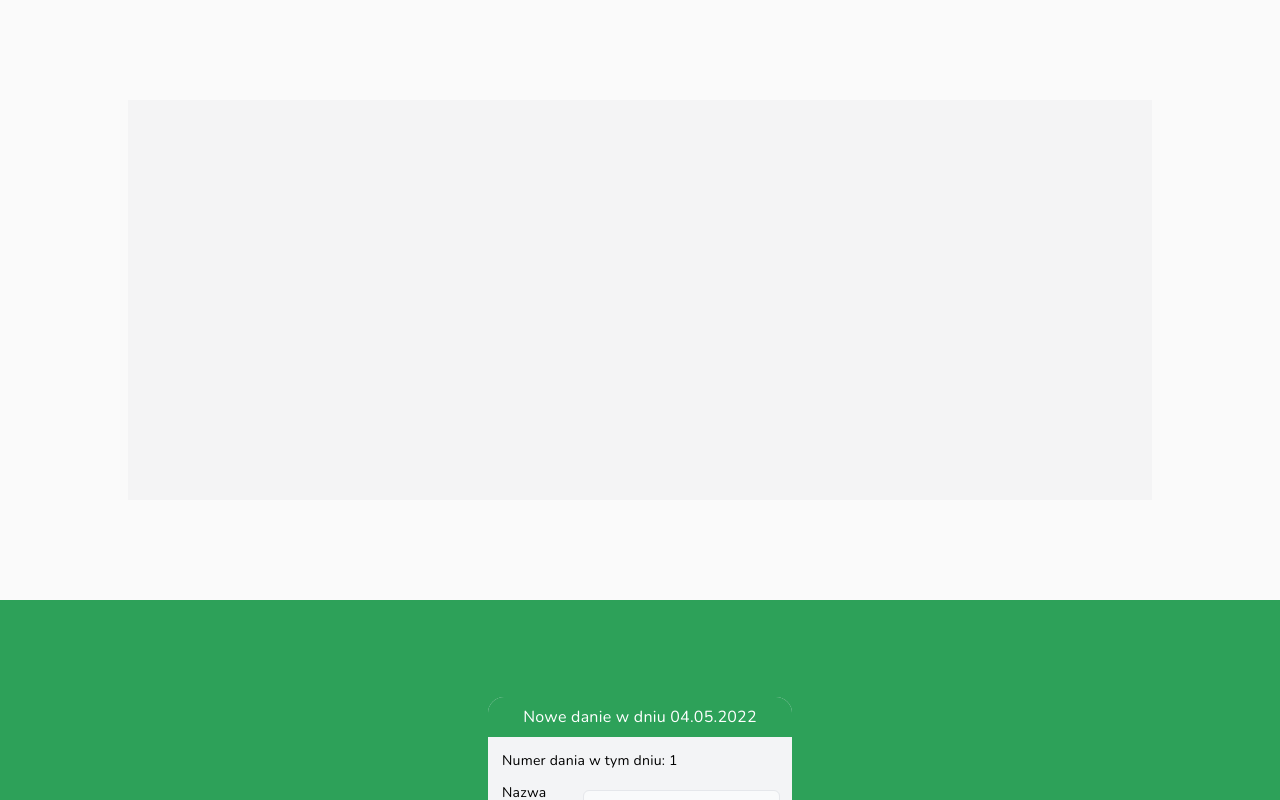
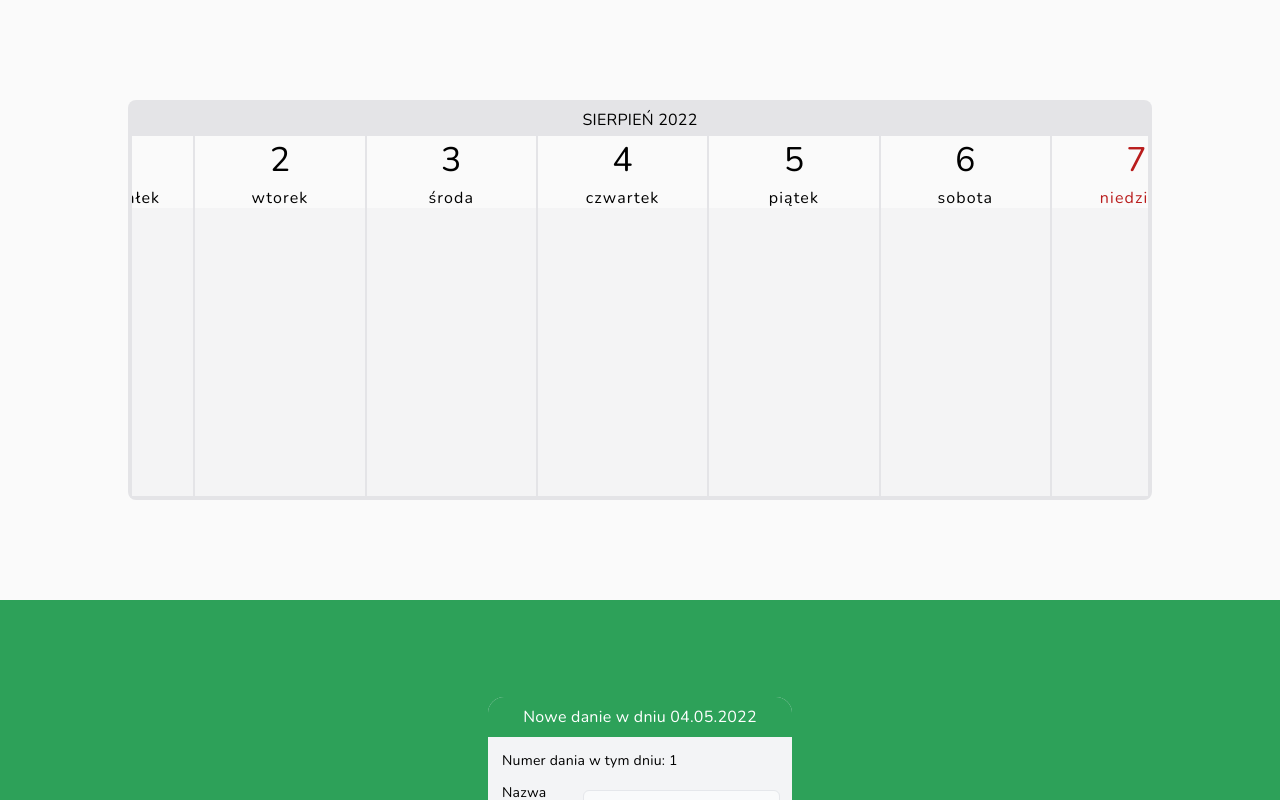
Before and after one commit to toungyhug/choice, a Vue app: page / in a window 1280 px wide. Built offline with nearby package versions, Linux system fonts and the light colour scheme.

Commit message:
started calendar and added month function

```diff
--- a/src/App.vue
+++ b/src/App.vue
@@ -3,7 +3,7 @@
     class="w-full h-screen scrollbar-thin scrollbar-track-zinc-400 scrollbar-thumb-stone-200 font-nunito tracking-wide"
   >
     <div class="w-full bg-zinc-50 h-3/4 flex justify-center items-center">
-      <div class="w-4/5 h-2/3 bg-zinc-100">
+      <div class="w-4/5 h-2/3 bg-zinc-200 rounded-lg">
         <calendar />
       </div>
     </div>
--- a/src/components/addFood.vue
+++ b/src/components/addFood.vue
@@ -129,6 +129,7 @@ export default defineComponent({
       }
       tempNewFood.value = { ...tempNewFood.value, options: opt };
       dateStor.newFood = tempNewFood.value;
+      console.log(dateStor.newFood);
     };
     return { tempNewFood, dateStor, addFoodToTemp, tempNewFoodOptions };
   },
--- a/src/components/calendar.vue
+++ b/src/components/calendar.vue
@@ -1,5 +1,47 @@
 <template>
-  <div class="w-full h-full p-2"></div>
+  <div class="w-full h-full p-1 flex flex-col justify-start">
+    <div class="w-full text-center pt-1 pb-1">SIERPIEŃ 2022</div>
+    <div
+      @wheel="scroll"
+      ref="scrollableDiv"
+      class="flex justify-start items-start overflow-x-scroll flex-1 scrollbar-thin scrollbar-track-zinc-200 scrollbar-thumb-zinc-400"
+    >
+      <div
+        v-for="(day, ind) in week"
+        :key="ind"
+        class="h-full bg-zinc-100 w-1/6 flex-shrink-0 mr-px ml-px"
+        :class="{
+          'bg-green-100 bg-opacity-30': ind + 1 == new Date().getDate(),
+        }"
+      >
+        <div class="w-full h-full flex flex-col justify-start items-center">
+          <div
+            class="h-1/5 w-full bg-zinc-50 pb-5 pt-5 flex flex-col justify-center items-center"
+            :class="{
+              'bg-green-300 bg-opacity-10': ind + 1 == new Date().getDate(),
+            }"
+          >
+            <h3
+              class="text-[34px]"
+              :class="{
+                'text-red-700': (ind + 1) % 7 == 0,
+              }"
+            >
+              {{ ind + 1 }}
+            </h3>
+            <p
+              class="text-center tracking-widest"
+              :class="{
+                'text-red-700': (ind + 1) % 7 == 0,
+              }"
+            >
+              {{ day }}
+            </p>
+          </div>
+        </div>
+      </div>
+    </div>
+  </div>
 </template>
 
 <script lang="ts">
@@ -12,7 +54,46 @@ export default defineComponent({
   setup() {
     const dateStor: any = dataStore();
 
-    return { dateStor };
+    const scrollableDiv = ref<any>(null);
+
+    const week = ref<any[]>([]);
+    const daysOfWeek = ref<any>([
+      "niedziela",
+      "poniedziałek",
+      "wtorek",
+      "środa",
+      "czwartek",
+      "piątek",
+      "sobota",
+    ]);
+
+    const scroll = (e: any) => {
+      e.preventDefault();
+      scrollableDiv.value.scrollLeft -= e.deltaY / 0.8;
+    };
+
+    const weekGenerate = async () => {
+      let arr = [];
+      let arr2 = [];
+      let now = new Date().getDay();
+      let d = new Date(new Date().getFullYear(), new Date().getMonth(), 1);
+      while (d.getMonth() == new Date().getMonth()) {
+        arr.push(d.getDate());
+        arr2.push(daysOfWeek.value[d.getDay()]);
+        d.setDate(d.getDate() + 1);
+      }
+      for (let i = 0; i < arr.length; i++) {
+        week.value.push((arr[i] = arr2[i]));
+      }
+
+      setTimeout(() => {
+        scrollableDiv.value.scrollLeft = now * 1028;
+      }, 200);
+    };
+
+    weekGenerate();
+
+    return { dateStor, week, weekGenerate, week, scroll, scrollableDiv };
   },
 });
 </script>
```
